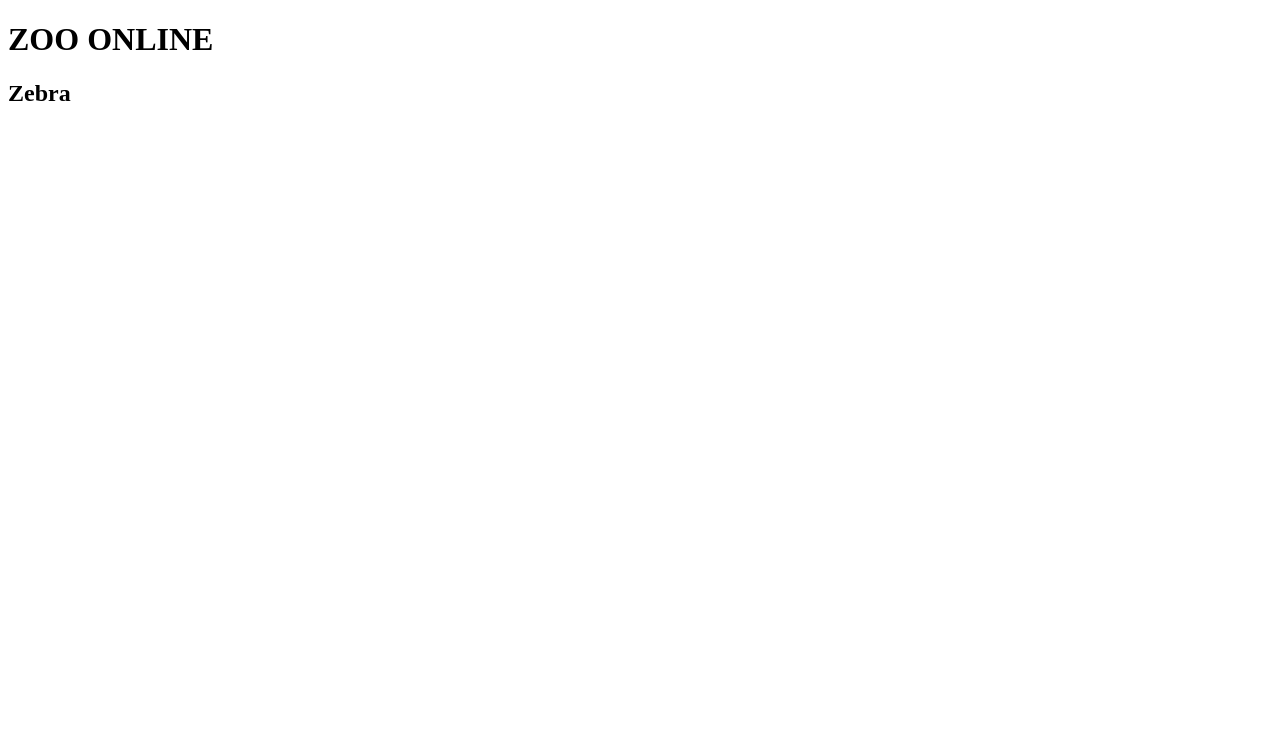
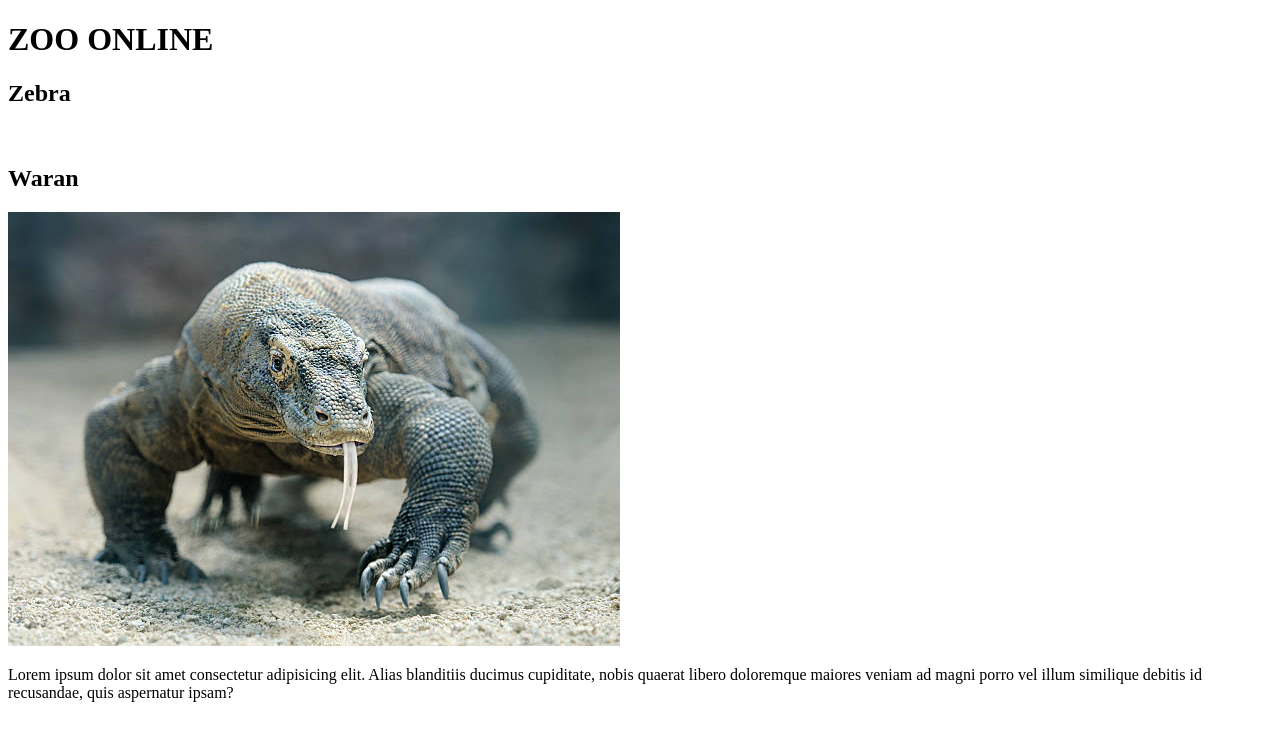
Before and after one commit to Krystiaan2002/ZOO-online, a plain HTML site: page index.html in a window 1280 px wide. Drawn offline with Linux system fonts and the light colour scheme.

Commit message:
dodaj warana

```diff
--- a/index.html
+++ b/index.html
@@ -14,6 +14,12 @@
             <h2>Zebra</h2>
             <img src="" alt="">
         </section>
+
+        <section>
+            <h2>Waran</h2>
+            <img src="image.jpg" alt="Waran">
+            <p>Lorem ipsum dolor sit amet consectetur adipisicing elit. Alias blanditiis ducimus cupiditate, nobis quaerat libero doloremque maiores veniam ad magni porro vel illum similique debitis id recusandae, quis aspernatur ipsam?</p>
+        </section>
     </main>
     <footer></footer>
 </body>
```
